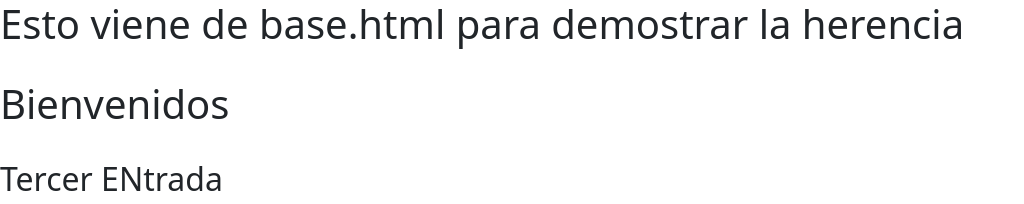
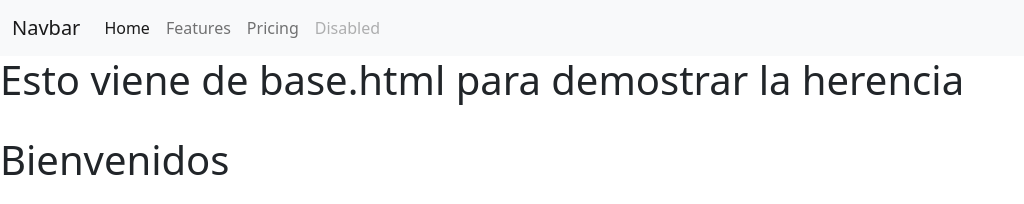
Before and after one commit to DarianYane/Entrega-Final-Python-Coderhouse-Blog, a Django app: page / in a window 1280 px wide. Shown: the top 204 px of the page, without its empty margins (0-1024 px from the left). Run offline with Django 4.2, Linux system fonts and the light colour scheme; data comes from the database, SQL or seed files in the repository.

Commit message:
Navbar en base.html

```diff
--- a/Posteos/templates/base.html
+++ b/Posteos/templates/base.html
@@ -10,6 +10,24 @@
 </head>
 
 <body>
+    <!-- Navbar -->
+    <nav class="navbar navbar-expand-lg bg-light">
+        <div class="container-fluid">
+            <a class="navbar-brand" href="#">Navbar</a>
+            <button class="navbar-toggler" type="button" data-bs-toggle="collapse" data-bs-target="#navbarNavAltMarkup"
+                aria-controls="navbarNavAltMarkup" aria-expanded="false" aria-label="Toggle navigation">
+                <span class="navbar-toggler-icon"></span>
+            </button>
+            <div class="collapse navbar-collapse" id="navbarNavAltMarkup">
+                <div class="navbar-nav">
+                    <a class="nav-link active" aria-current="page" href="#">Home</a>
+                    <a class="nav-link" href="#">Features</a>
+                    <a class="nav-link" href="#">Pricing</a>
+                    <a class="nav-link disabled">Disabled</a>
+                </div>
+            </div>
+        </div>
+    </nav>
     <h1>Esto viene de base.html para demostrar la herencia</h1>
 
     <br>
```
